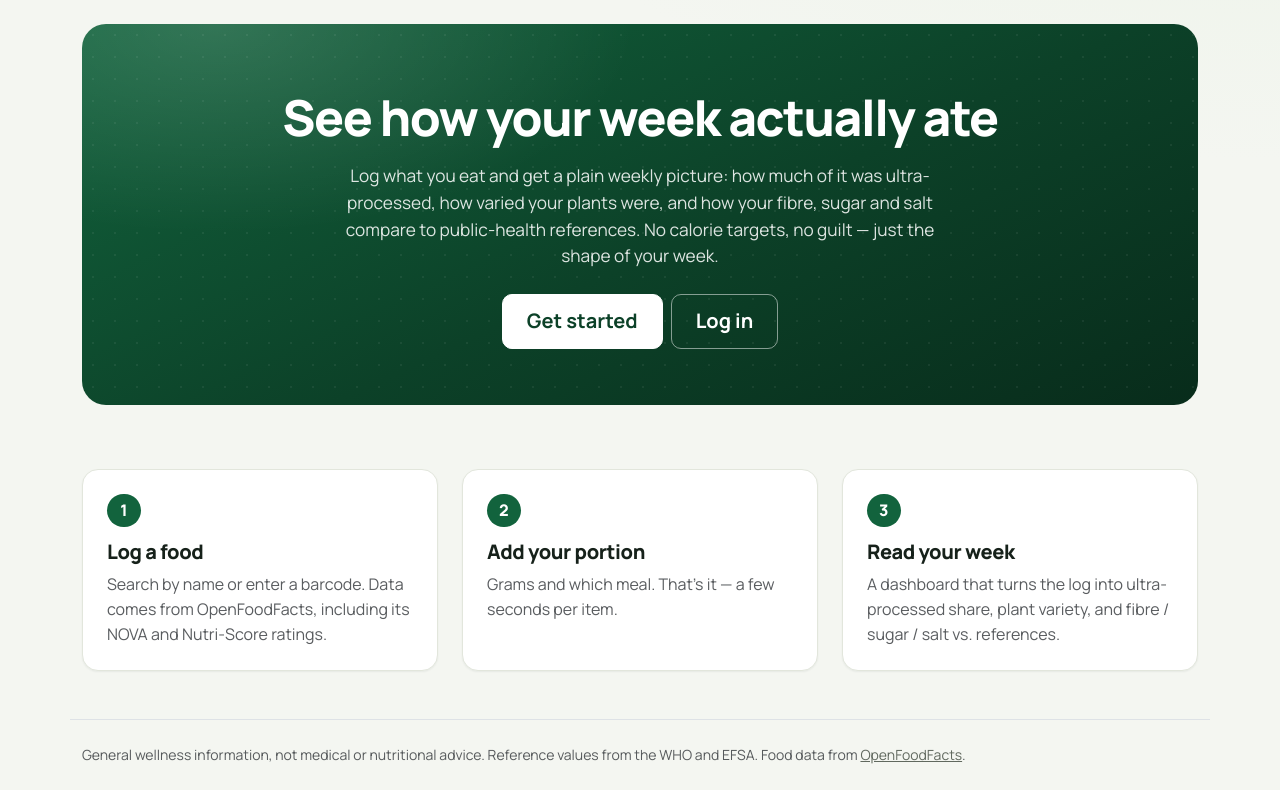
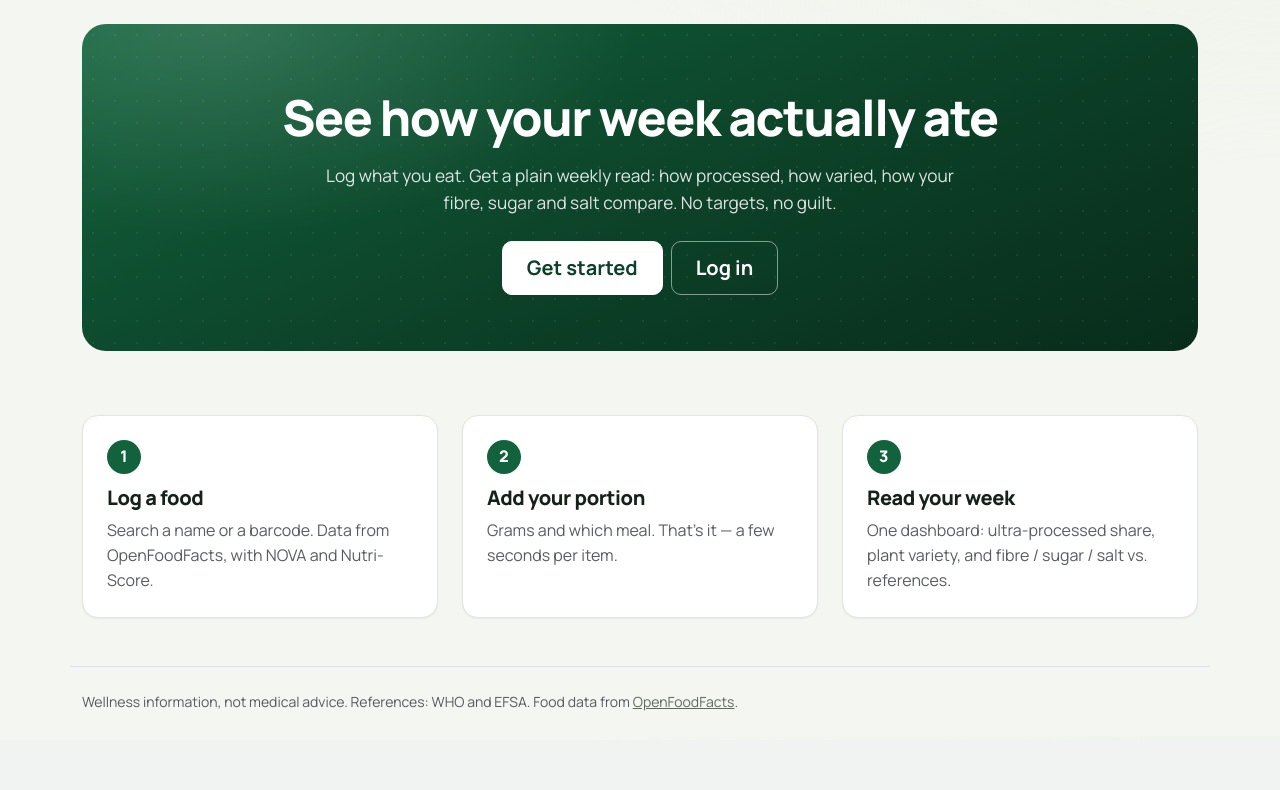
Before and after one commit to pamm-bot/eat-healthy, a Django app: page / in a window 1280 px wide. Shown: the part 60-850 px from the top of the page. After the commit the page ends 771 px from the top, so only its background shows below. Run offline with Django 5.2, Linux system fonts and the light colour scheme.

Commit message:
Trim the wordiest copy and re-sync it/fr
Shorten the strings that ran long on screen, keeping the meaning:

- Landing hero: 4 lines down to 2
- "How it works" step 1 and 3
- Dashboard: ultra-processed note, sugars note, the "over N days"
  line, and "No whole plant foods yet"
- Footer disclaimer to a single line

Updated the it/fr catalogues to match (msgids renamed, translations
rewritten) and recompiled the .mo files. Also nudge the metric-value
suffix spacing so "8 / 30" no longer collides.

Co-Authored-By: Claude Sonnet 5 <noreply@anthropic.com>

```diff
--- a/static/css/app.css
+++ b/static/css/app.css
@@ -184,6 +184,7 @@ h1, h2, h3, h4 { letter-spacing: -0.02em; font-weight: 800; }
   font-size: 0.95rem;
   font-weight: 700;
   color: var(--muted);
+  margin-left: 0.2rem;
 }
 .metric-note {
   font-size: 0.85rem;
--- a/templates/base.html
+++ b/templates/base.html
@@ -43,8 +43,7 @@
 
   <footer class="container py-4 text-muted small border-top">
     {% blocktrans trimmed %}
-      General wellness information, not medical or nutritional advice.
-      Reference values from the WHO and EFSA.
+      Wellness information, not medical advice. References: WHO and EFSA.
     {% endblocktrans %}
     {% trans "Food data from" %}
     <a href="https://world.openfoodfacts.org/">OpenFoodFacts</a>.
--- a/templates/tracker/home.html
+++ b/templates/tracker/home.html
@@ -6,10 +6,8 @@
   <h1>{% trans "See how your week actually ate" %}</h1>
   <p class="lead mt-3">
     {% blocktrans trimmed %}
-      Log what you eat and get a plain weekly picture: how much of it was
-      ultra-processed, how varied your plants were, and how your fibre, sugar
-      and salt compare to public-health references. No calorie targets, no
-      guilt — just the shape of your week.
+      Log what you eat. Get a plain weekly read: how processed, how varied,
+      how your fibre, sugar and salt compare. No targets, no guilt.
     {% endblocktrans %}
   </p>
   <div class="d-flex justify-content-center gap-2 mt-4">
@@ -23,8 +21,8 @@
     <div class="step">
       <span class="step-n">1</span>
       <h5>{% trans "Log a food" %}</h5>
-      <p class="mb-0 text-muted">{% blocktrans trimmed %}Search by name or enter a barcode. Data comes
-        from OpenFoodFacts, including its NOVA and Nutri-Score ratings.{% endblocktrans %}</p>
+      <p class="mb-0 text-muted">{% blocktrans trimmed %}Search a name or a barcode. Data from
+        OpenFoodFacts, with NOVA and Nutri-Score.{% endblocktrans %}</p>
     </div>
   </div>
   <div class="col-md-4">
@@ -39,9 +37,8 @@
     <div class="step">
       <span class="step-n">3</span>
       <h5>{% trans "Read your week" %}</h5>
-      <p class="mb-0 text-muted">{% blocktrans trimmed %}A dashboard that turns the log into
-        ultra-processed share, plant variety, and fibre / sugar / salt vs.
-        references.{% endblocktrans %}</p>
+      <p class="mb-0 text-muted">{% blocktrans trimmed %}One dashboard: ultra-processed share,
+        plant variety, and fibre / sugar / salt vs. references.{% endblocktrans %}</p>
     </div>
   </div>
 </div>
```
Also changed, not shown: templates/tracker/dashboard.html (+7 -7 lines), locale/fr/LC_MESSAGES/django.po, locale/it/LC_MESSAGES/django.po, 2 other files.
